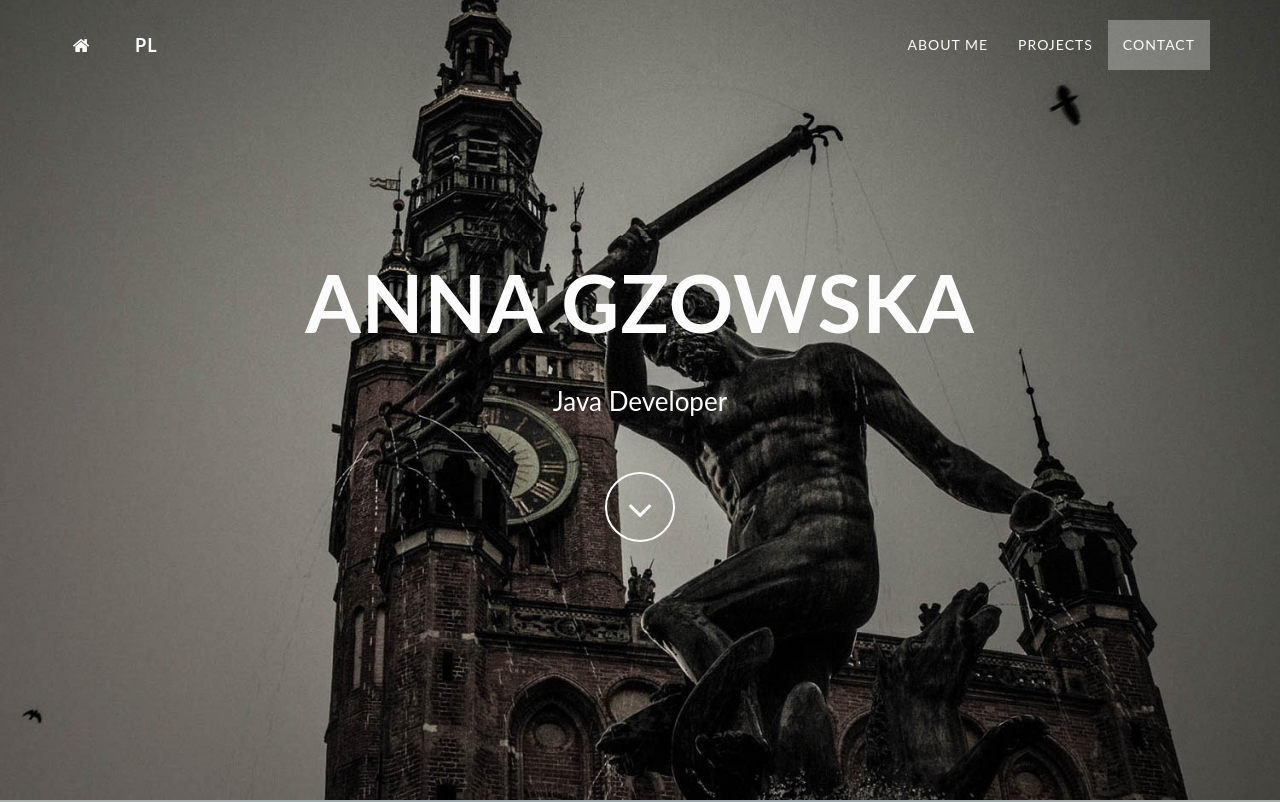
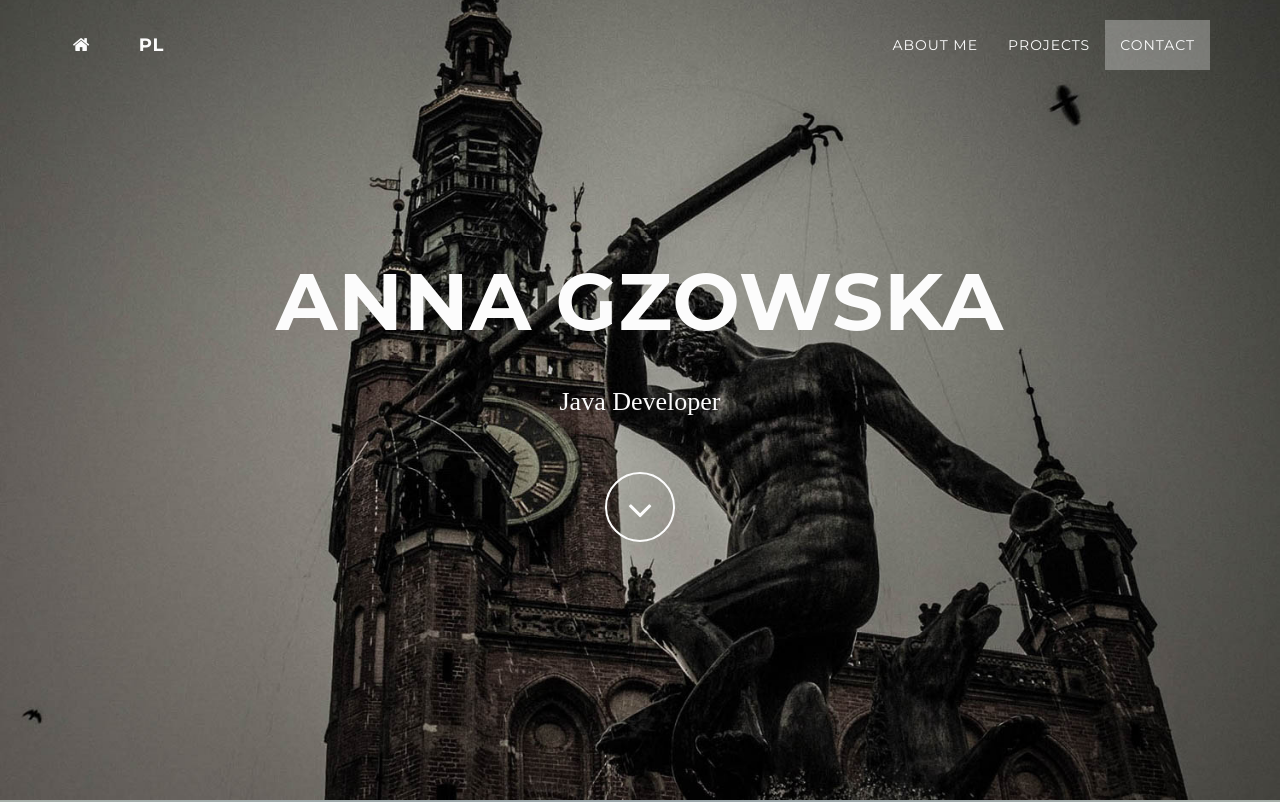
Before and after one commit to annagzowska/annagzowska.github.io, a plain HTML site: page index.html in a window 1280 px wide. Shown: the top 802 px of the page. Drawn offline with nearby package versions, Linux system fonts and the light colour scheme.

Commit message:
Update style.css

```diff
--- a/css/style.css
+++ b/css/style.css
@@ -2,7 +2,7 @@
 body {
   width: 100%;
   height: 100%;
-  font-family: "Lato", "Helvetica Neue", Helvetica, Arial, sans-serif;
+  font-family: "Josephin Sans", "Helvetica Neue", Helvetica, Arial, sans-serif;
   color: #000;
 background: #7f94b0;
     background: -moz-radial-gradient(center, ellipse cover,  #7f94b0 0%, #A6AFA9 100%);
@@ -27,7 +27,7 @@ h4{
   margin: 0 0 35px;
   text-transform: uppercase;
   font-size: 35px;
-  font-family: "Lato", "Helvetica Neue", Helvetica, Arial, sans-serif;
+  font-family: "Montserrat", "Helvetica Neue", Helvetica, Arial, sans-serif;
   font-weight: 700;
   letter-spacing: 1px;
 }
@@ -37,13 +37,13 @@ h6 {
   margin: 0 0 35px;
   text-transform: none;
   font-size: 16px;
-  font-family: "Lato", "Helvetica Neue", Helvetica, Arial, sans-serif;
+  font-family: "Montserrat", "Helvetica Neue", Helvetica, Arial, sans-serif;
   font-weight: 400;
   letter-spacing: 1px;
 }
 p {
   margin: 0 0 25px;
-  font-family: Lato;
+  font-family: Josephin Sans;
   font-size: 18px;
   line-height: 2;
 }
@@ -69,7 +69,7 @@ a:focus {
   margin-bottom: 0;
   border-bottom: 1px solid rgba(255, 255, 255, 0.3);
   text-transform: uppercase;
-  font-family: "Lato", "Helvetica Neue", Helvetica, Arial, sans-serif;
+  font-family: "Montserrat", "Helvetica Neue", Helvetica, Arial, sans-serif;
   background-color: #0d3656;
 }
 .navbar-custom .navbar-toggle {
```
